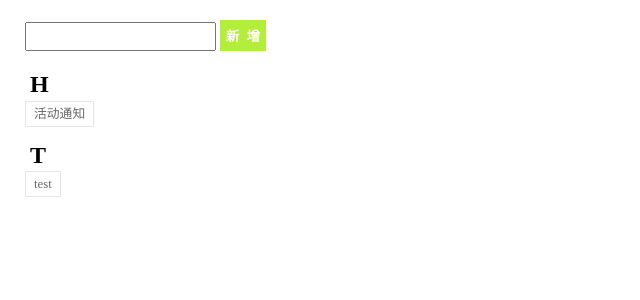
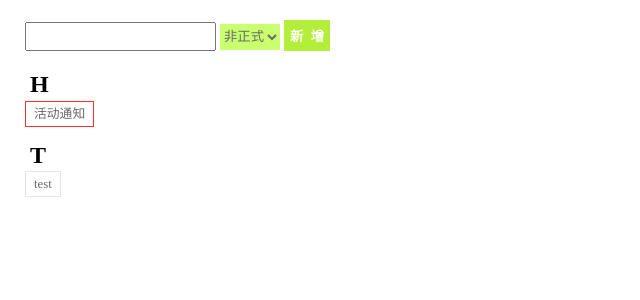
Before and after one commit to HCI-webdesigner/HCI-MSGsystem, a PHP site: page /tagControl.php in a window 1280 px wide. Shown: the top 300 px of the page, without its empty margins (0-640 px from the left). Run offline with PHP 8.4, Linux system fonts and the light colour scheme; data comes from the database, SQL or seed files in the repository.

Commit message:
finish the tag control part

```diff
--- a/Controllers/back_tagControl.php
+++ b/Controllers/back_tagControl.php
@@ -9,6 +9,35 @@ include_once('../conf/config.php');
 
 //引入相关模型类
 include_once('../Models/tag.php');
+
+if(isset($_POST['type'])) {
+    if($_POST['type']=='modify') {
+        if(isset($_POST['tag_id']) && is_numeric($_POST['tag_id'])
+            && isset($_POST['name']) && !empty($_POST['name'])
+            && isset($_POST['isFormal']) && is_numeric($_POST['isFormal'])
+        ) {
+            $query = $db->prepare('update tag set name=?,isFormal=? where ID=?');
+            $query->execute(array($_POST['name'],$_POST['isFormal'],$_POST['tag_id']));
+            sys::alert('修改成功！');
+            sys::redirect('../back/tagControl.php');
+        }
+
+    }
+    else if($_POST['type']=='add') {
+        if(isset($_POST['name']) && !empty($_POST['name'])
+            && isset($_POST['isFormal']) && is_numeric($_POST['isFormal'])
+        ) {
+            $query = $db->prepare('insert into tag (name,isFormal)values(?,?)');
+            $query->execute(array($_POST['name'],$_POST['isFormal']));
+            sys::alert('新增标签成功！');
+            sys::redirect('../back/tagControl.php');
+        }
+
+    }
+}
+else if(isset($_GET['type'])&&$_GET['type']=='delete') {
+
+}
 
 /*
  * getAllTags方法
--- a/back/tagControl.php
+++ b/back/tagControl.php
@@ -38,7 +38,7 @@ $sort = sortTags($rs);
                 visibility: hidden;
                 flex-flow: column;
                 justify-content: center;
-                width: 400px;
+                width: 500px;
                 height: 100px;
                 border: 1px solid #BEBEBE;
                 text-align: center;
@@ -58,21 +58,34 @@ $sort = sortTags($rs);
                 margin-top: 20px;
                 padding-left: 25px;
             }
+            .formal {
+                border: 1px solid #FF3030;
+            }
         </style>
     </head>
     <body>
         <form class="newForm" action="../Controllers/back_tagControl.php" method="post">
             <input type="text" name="name">
             <input type="hidden" name="type" value="add">
+            <select name="isFormal">
+                <option value="0">非正式</option>
+                <option value="1">正式</option>
+            </select>
             <input type="submit" class="btn" value="新  增">
         </form>
         <?php
         $keys = array_keys($sort);
         for($i=0;$i<count($sort);++$i) {
         if(count($sort[$keys[$i]])>0) {
-        echo '<div class="block"><h2>'.$keys[$i].'</h2>';
+            echo '<div class="block"><h2>'.$keys[$i].'</h2>';
             for($j=0;$j<count($sort[$keys[$i]]);++$j) {
-            echo '<a class="tag" data-id="'.$sort[$keys[$i]][$j]['ID'].'">'.$sort[$keys[$i]][$j]['name'].'</a>';
+                if($sort[$keys[$i]][$j]['isFormal']==1) {
+                    echo '<a class="tag formal" data-id="'.$sort[$keys[$i]][$j]['ID'].'" data-isformal="'.$sort[$keys[$i]][$j]['isFormal'].'">'.$sort[$keys[$i]][$j]['name'].'</a>';
+                }
+                else {
+                    echo '<a class="tag" data-id="'.$sort[$keys[$i]][$j]['ID'].'" data-isformal="'.$sort[$keys[$i]][$j]['isFormal'].'">'.$sort[$keys[$i]][$j]['name'].'</a>';
+                }
+
             }
             echo '</div>';
         }
@@ -83,6 +96,10 @@ $sort = sortTags($rs);
         <div id="box" class="box">
             <form action="../Controllers/back_tagControl.php" method="post">
                 <input id="tagname" type="text" name="name">
+                <select id="isFormal" name="isFormal">
+                    <option value="0">非正式</option>
+                    <option value="1">正式</option>
+                </select>
                 <input id="tagid" type="hidden" name="tag_id">
                 <input type="hidden" name="type" value="modify">
                 <input type="submit" class="btn" value="修  改">
@@ -99,6 +116,7 @@ $sort = sortTags($rs);
                     $('#bg').show();
                     $('#tagname').val($(obj).html());
                     $('#tagid').val($(obj).attr('data-id'));
+                    $('#isFormal').val($(obj).attr('data-isformal'));
                 });
             });
             //绑定删除按钮点击事件
--- a/public/stylesheets/back.css
+++ b/public/stylesheets/back.css
@@ -18,7 +18,7 @@ body {
     max-width: 500px;
     display: flex;
     flex-flow: column;
-    background: rgb(179,238,58);
+    background: #B3EE3A;
     color: white;
     font-weight: bold;
 }
@@ -29,7 +29,7 @@ body {
     margin: 20px 0;
     padding-left: 20px;
     color: white;
-    text-shadow: 0 0 5px rgb(0,0,139);
+    text-shadow: 0 0 5px #00008B;
 }
 .control-list {
     list-style: none;
@@ -51,12 +51,18 @@ body {
 }
 .btn {
     cursor: pointer;
-    border: 1px solid rgb(179,238,58);
+    border: 1px solid #B3EE3A;
     padding: 5px;
     color: white;
     font-weight: bold;
-    background: rgb(179,238,58);
+    background: #B3EE3A;
 }
 input[type='text'] {
     padding: 5px;
 }
+select {
+    border: none;
+    height: 26px;
+    background: #CAFF70;
+    color: #696969;
+}
```
